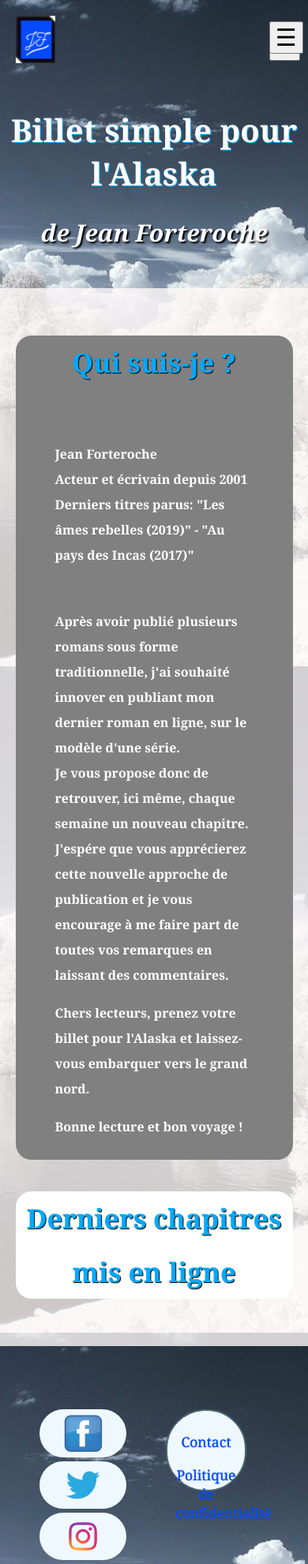
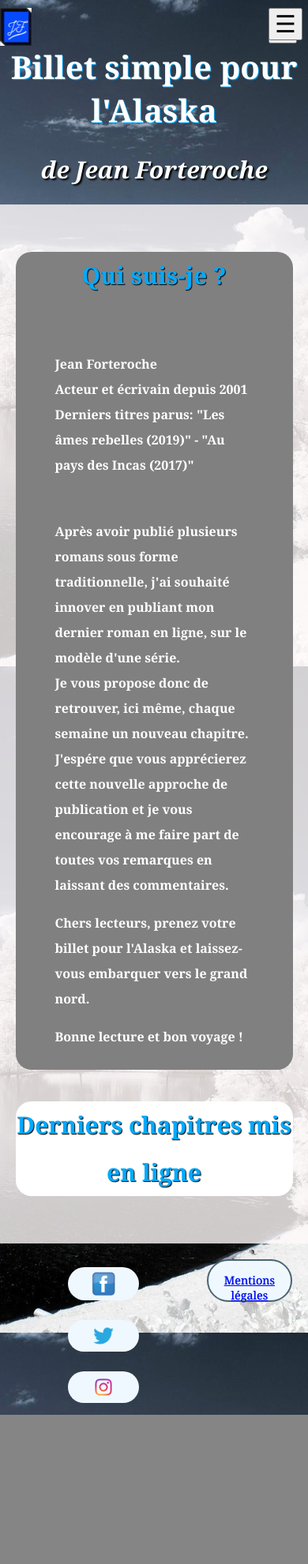
Before and after one commit to ISA56340/P4, a PHP site: page / in a window 390 px wide. Shown: the whole page at 79% size. After the commit the page ends 1792 px from the top, so only its background shows below. Run offline with PHP 8.4, Linux system fonts and the light colour scheme; data that the repository does not hold is empty; some libraries are stand-ins or nearby versions.

Commit message:
Fonctionnalités finies / css quasi-fini

```diff
--- a/model/LoginManager.php
+++ b/model/LoginManager.php
@@ -13,7 +13,7 @@ class LoginManager extends Database
     {
       $db = $this->getConnection();
       $check = false;
-      if (!empty($pseudo) && !empty($password))
+      if (!empty($pseudo) && !empty($password)  && !empty($password))
       {
           $req = $db->prepare('SELECT id, password, type FROM user WHERE pseudo = :pseudo');
           $req-> execute(['pseudo' => $pseudo]);
--- a/public/css/admin.css
+++ /dev/null
@@ -1,21 +0,0 @@
-
-.titre
-{
-	float:right;
-
-}
-
-.bouton_admin
-{
-	background-color: #00aaff;
-	margin-left:20px;
-	padding:10px;
-	color:white;
-	text-decoration: none;
-	border-radius: 5px;
-}
-
-.bouton_admin:hover
-{
-	transform: scale(1.2);
-}
--- a/public/css/chapter.css
+++ b/public/css/chapter.css
@@ -18,7 +18,7 @@ h4
 .billets
 {
 	border: 20px solid #fff;
-	width:60%;
+	width:70%;
 	background-image: url("../images/fond.png");
 	padding:10px;
 	margin:auto;
@@ -54,7 +54,7 @@ h4
 .bouton
 {
 	background-color: #496672;
-	margin-left:40%;
+	margin-left:70%;
 	padding:10px;
 	color:white;
 	text-decoration: none;
@@ -63,7 +63,7 @@ h4
 
 .bouton:hover
 {
-	transform: scale(1.2);
+	transform: scale(1.1);
 }
 
 .commentaires
@@ -89,7 +89,7 @@ h4
 	background-color: white;
 }
 
-/*version smartphone*/
+/*version tablettePortrait*/
 @media screen and (max-width: 880px) {
 	.billets
 	{
@@ -98,7 +98,7 @@ h4
 
 	.comments
 	{
-		width:50%;
+		width:80%;
 		margin:auto;
  	}
 	.contenu_comments h4
@@ -106,3 +106,11 @@ h4
 		font-size:1.2rem;
 	}
 }
+/*version smartphone*/
+@media screen and (max-width: 600px) {
+
+	.bouton
+	{
+		margin-left:50%;
+	}
+}
--- a/public/css/home.css
+++ b/public/css/home.css
@@ -1,7 +1,7 @@
 h3
 {
 	text-align: center;
-	font-size:34px;
+	font-size:30px;
 	margin:40px 0;
 	color:#00aaff;
 	text-shadow: 1px 1px 1px black;
@@ -17,7 +17,7 @@ h3
 .accueil
 {
 	margin:10px auto;
-	width:40%;
+	width:50%;
 	background-color: grey;
 	border-radius: 20px;
 }
@@ -35,7 +35,7 @@ h3
 .accueil article
 {
 	text-align:justify;
-	font-size:1.2rem;
+	font-size:1rem;
 	font-weight: bold;
 	color:white;
 	padding:10px 50px;
@@ -61,7 +61,7 @@ h3
 	background-repeat:  no-repeat;
 	background-size: cover;
 	margin:auto;
-	padding:30px;
+	padding:50px;
 	margin-bottom:20px;
 }
 
@@ -80,7 +80,7 @@ h3
 {
 	margin:auto;
 	margin-bottom: 20px;
-	font-size:1.1rem;
+	font-size:0.8rem;
 }
 
 .extrait h4
@@ -92,15 +92,14 @@ h3
 .suite
 {
 	background-color: #496672;
-	margin-left:40%;
 	padding:10px;
 	color:white;
 	text-decoration: none;
 	border-radius: 5px;
-	font-size:1rem;
+	font-size:0.8rem;
 }
 
-/*version smartphone*/
+/*version tablette et smartphone*/
 @media screen and (max-width: 880px) {
 	.wrapper
 	{
--- a/public/css/login.css
+++ b/public/css/login.css
@@ -3,15 +3,15 @@
 {
 	font-size:1.2rem;
 	text-align:center;
-	display:flex;
-	width:80%;
+	width:90%;
 	margin:auto;
 }
 
 form
 {
 	width:40%;
-	margin:auto;
+	display:inline-block;
+	vertical-align: text-top;
 }
 
 
@@ -20,14 +20,15 @@ form
 	font-size:34px;
 	text-shadow: 1px 1px 1px black;
 	color:#00aaff;
+	letter-spacing: 1px;
 }
 
 #formulaire input
 {
-	width:60%;
+	width:80%;
 	height:48px;
 	border-radius: 10px;
-	font-size: 1.1rem;
+	font-size: 0.8rem;
 	padding-left:10px;
 }
 
@@ -46,6 +47,7 @@ form
 	display:flex;
 	width:70%;
 	margin:auto;
+	flex-wrap: wrap;
 }
 
 .espace_admin div
@@ -55,10 +57,10 @@ form
  	border:2px solid #496672;
  	background-color: #496672;
  	border-radius: 20px;
- 	width:250px;
+ 	width:150px;
  	text-align:center;
  	font-size: 1.2rem;
- 	margin-bottom: 200px;
+ 	margin-bottom: 50px;
  	margin-top:100px;
  	box-shadow:5px 9px 5px gray,
 	-1px -1px 1px black;
@@ -74,6 +76,27 @@ form
 .espace_admin img
 {
 	padding:40px;
+}
+
+.titre
+{
+	float:right;
+
+}
+
+.bouton_admin
+{
+	background-color: #00aaff;
+	padding:10px;
+	color:white;
+	text-decoration: none;
+	border-radius: 5px;
+	margin-left:10px;
+}
+
+.bouton_admin:hover
+{
+	transform: scale(1.1);
 }
 
 /*allCommentsView*/
@@ -101,19 +124,13 @@ form
 }
 
 /*updateCommentView*/
-#modifComment form
+.edition form
 {
-	padding:40px 10px;
- 	border:2px solid #496672;
- 	background-color: #496672;
- 	border-radius: 20px;
- 	text-align:center;
  	font-size: 1.2rem;
- 	margin-bottom: 200px;
- 	margin-top:100px;
- 	box-shadow:5px 9px 5px gray,
-	-1px -1px 1px black;
-	height:300px;
+ 	margin-bottom: 100px;
+ 	display:block;
+ 	margin:auto;
+ 	width:70%;
 }
 
 #modifComment input
@@ -135,7 +152,7 @@ form
 /*updateChapter*/
 #title
 {
-	width:100%;
+	width:99%;
 	height:40px;
 	font-size:1rem;
 	text-align: center;
@@ -155,6 +172,7 @@ form
 	border-radius: 5px;
 	width:150px;
 	margin-top:20px;
+	cursor:pointer;
 }
 
 .actualiser:hover
@@ -176,9 +194,31 @@ form
 	border-radius: 5px;
 	width:150px;
 	margin-top:20px;
+	cursor:pointer;
 }
 
 .publier:hover
 {
 	transform: scale(1.2);
 }
+
+/*version tablettePortrait*/
+@media screen and (max-width: 880px) {
+	form{
+		display:block;
+		margin:auto;
+		width:80%;
+	}
+
+	#formulaire input
+	{
+		width:60%;
+	}
+}
+
+/*version smartphone*/
+@media screen and (max-width: 600px) {
+	form{
+		width:100%;
+	}
+}
--- a/public/css/style.css
+++ b/public/css/style.css
@@ -3,4 +3,3 @@
 @import "home.css";
 @import "chapter.css";
 @import "login.css";
-@import "admin.css";
--- a/public/css/template.css
+++ b/public/css/template.css
@@ -17,9 +17,6 @@ body
 
 header
 {
-
-	/*width:100%;
-	height:250px;*/
 	margin-bottom: 50px;
 	position:relative;
 }
@@ -89,8 +86,9 @@ nav ul
 {
 	display:flex;
 	flex-direction: row;
-	margin-left:60%;
 	margin-top:30px;
+	justify-content: flex-end;
+	margin-right:20px;
 }
 
 nav ul a
@@ -110,10 +108,10 @@ nav.js
 
 .burger
 {
-	right:10px;
+	right:50px;
 	position:absolute;
 	z-index: 6;
-	display:block;
+	display:none;
 }
 #menu_burger
 {
@@ -125,9 +123,10 @@ nav.js
 #croix_burger
 {
     height:10px;
-    font-size: 70px;
+    font-size: 35px;
     display:block;
-    height:50px;
+    height:45px;
+    position:absolute;
 }
 
 .content
@@ -172,20 +171,20 @@ footer p
 	padding:5px 30px;
 	width:50px;
 	background-color:aliceBlue;
-	margin:0 50px;
+	margin:0 50px 20px;
 	border-radius: 50px;
 }
 
 .infos
 {
 	background-color: aliceBlue;
-	height:80px;
 	border-radius: 50px;
 	padding:10px;
 	width:20%;
 	margin-right:100px;
-	margin-top:80px;
+	margin-top:60px;
 	border:2px solid #496672;
+	height:50px;
 }
 
 .alert
@@ -199,16 +198,26 @@ footer p
 
 /*version smartphone et tablettePortrait*/
 @media screen and (max-width: 880px) {
+	header
+	{
+		margin-bottom: 0;
+	}
+
+	h1
+	{
+		padding-top:30px;
+	}
 	.logo img
 	{
-		margin-top:10px;
+		width:40px;
+		margin-left:-20px;
 	}
 
 	nav
 	{
-		top:300px;
-		left:30px;
-		width:90%;
+		top:100px;
+		left:10%;
+		width:80%;
 		height:auto;
 		display:none;
 		padding:50px 0;
@@ -233,5 +242,29 @@ footer p
 	.burger
 	{
 		display:block;
+		position:fixed;
+		top:10px;
+	}
+
+	.logo_reseaux_sociaux
+	{
+		margin-top:20px;
+	}
+	.logo_reseaux_sociaux img
+	{
+		width:30px;
+		margin:10px 20px;
+	}
+
+	.infos
+	{
+		margin-right:20px;
+		padding:0 20px;
+		margin-top:20px;
+	}
+
+	.infos p
+	{
+		font-size:0.9rem;
 	}
 }
--- a/view/loginView.php
+++ b/view/loginView.php
@@ -1,5 +1,3 @@
-
-
 <?php $title = 'login'; ?>
 
 <?php ob_start(); ?>
--- a/view/newChapterView.php
+++ b/view/newChapterView.php
@@ -11,6 +11,7 @@ require_once("controller/CommentController.php");
 $title = 'Create Chapter'; ?>
 
 <?php ob_start(); ?>
+    <section class="edition">
       <form method="post" action=" index.php?action=addChapter"?>
          <label>Titre :<input type="text" id="title" name="title"/></label>
         <textarea id="newChapter" name="newChapter">
@@ -18,6 +19,7 @@ $title = 'Create Chapter'; ?>
         </textarea>
         <input type="submit" class="publier" value="Publier"/>
       </form>
+    </section>
 
 
     <script src="public/js/textEditor.js"></script>
--- a/view/template.php
+++ b/view/template.php
@@ -23,8 +23,8 @@ if(isset($_SESSION['connexion'])){ //pour vérifier qu'une session n'est pas dé
 					</a>
 				</div>
 				<div class="burger">
+					<button id="croix_burger" title="fermer le menu">&#215;</button>
 					<button id="menu_burger"  title="ouvrir le menu">&#9776;</button>
-	                <button id="croix_burger" title="fermer le menu">&#735;</button>
 				</div>
 				<nav>
 					<ul>
@@ -64,8 +64,7 @@ if(isset($_SESSION['connexion'])){ //pour vérifier qu'une session n'est pas dé
 					<img src="public/images/logo_instagram.png" alt="logo_instagram">
 				</div>
 				<div class="infos">
-					<p>Contact</p>
-					<p>Politique de confidentialité</p>
+					<p><a href="#">Mentions légales</a></p>
 				</div>
 			</footer>
 		<script src="public/js/script.js"></script>
```
Also changed, not shown: view/allChaptersView.php (+5 -2 lines). Lines whose indentation alone changed are shown as unchanged.
